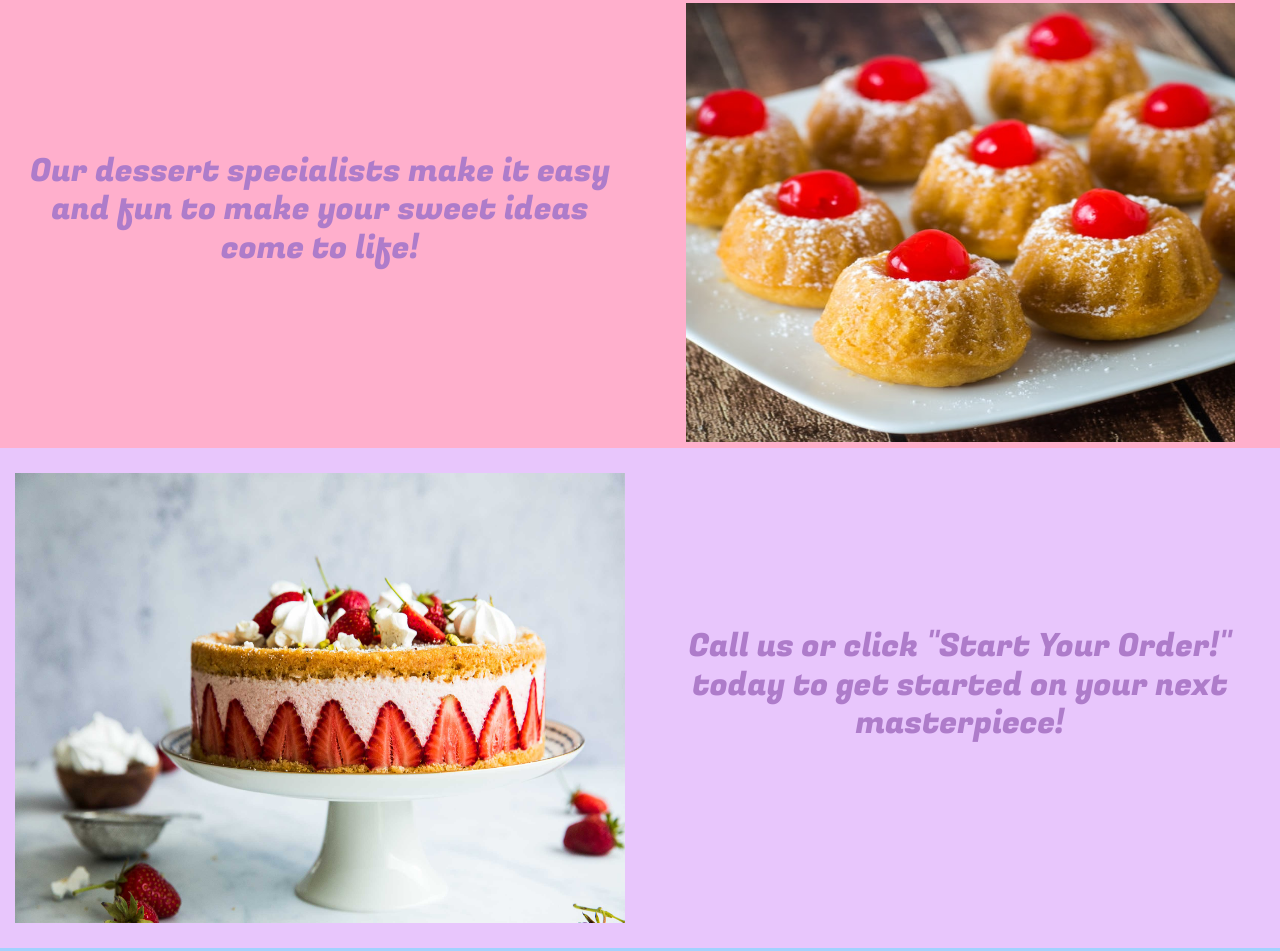
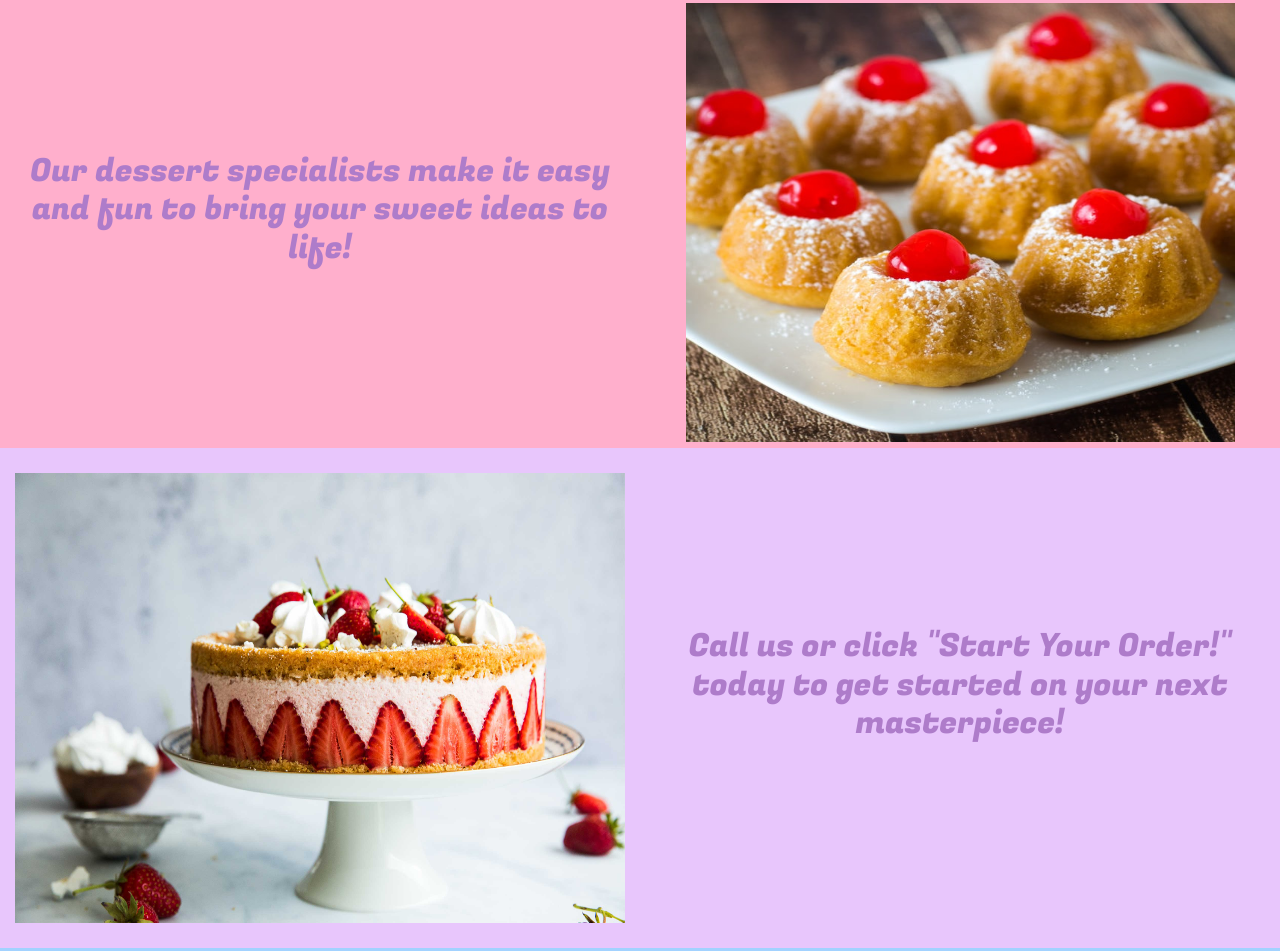
Before and after one commit to jacoblakedeel/sweets-treats, a plain HTML site: page index.html in a window 1280 px wide. Shown: the part 808-1759 px from the top of the page. Drawn offline with nearby package versions, Linux system fonts and the light colour scheme.

Commit message:
Fixed Index

```diff
--- a/index.html
+++ b/index.html
@@ -91,7 +91,7 @@
             </div>
             <div class="row darksection m-0">
                 <div class="col d-flex justify-content-center align-items-center sweetfont">
-                    <h2><p>Our dessert specialists make it easy and fun to make your sweet ideas come to life!</p></h2>
+                    <h2><p>Our dessert specialists make it easy and fun to bring your sweet ideas to life!</p></h2>
                 </div>
                 <div class="col d-flex justify-content-center align-items-center">
                     <img src="images/rumcake.jpg" height="80%" width="90%" alt="rainbow cupcakes">
```
